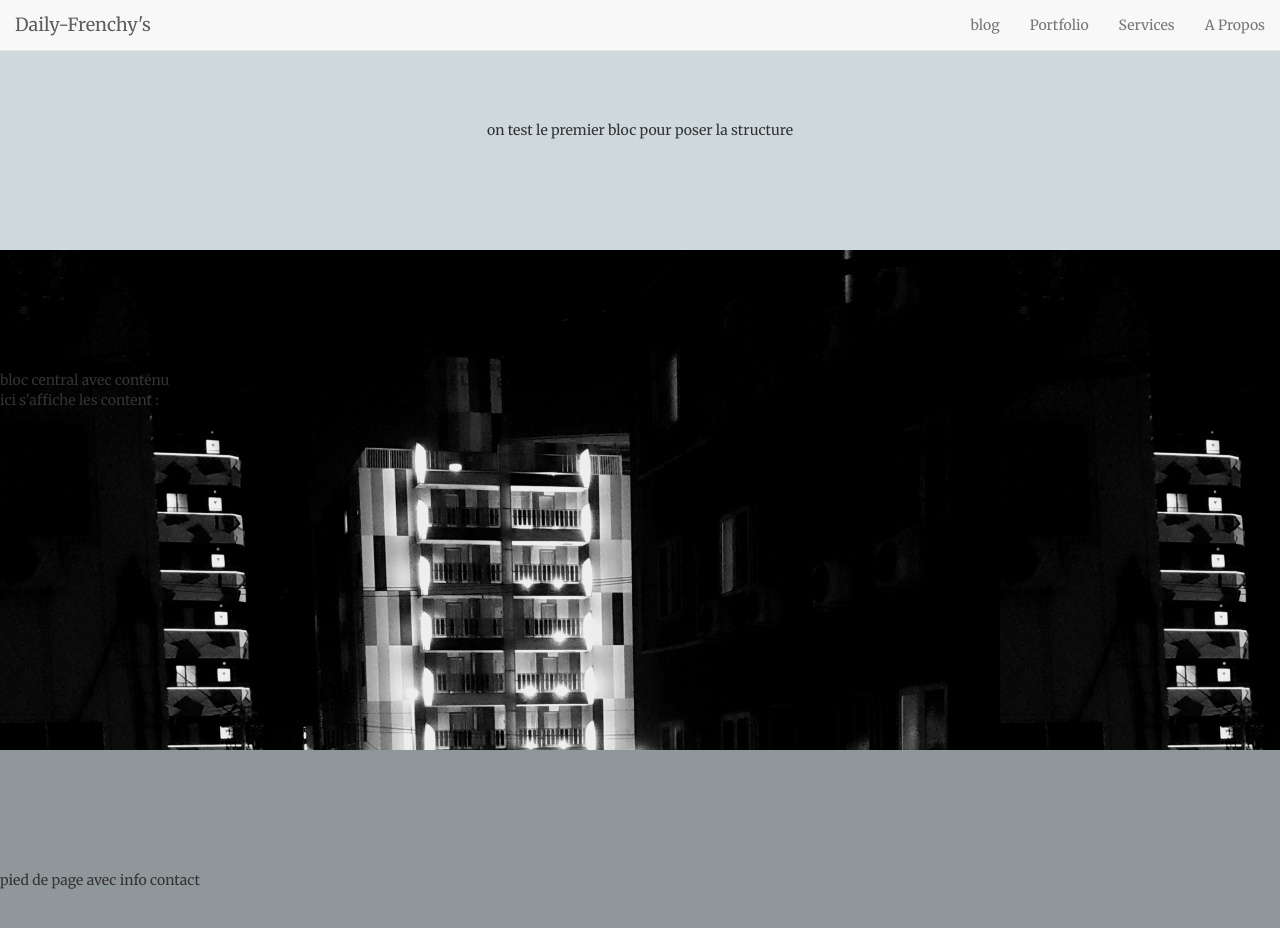
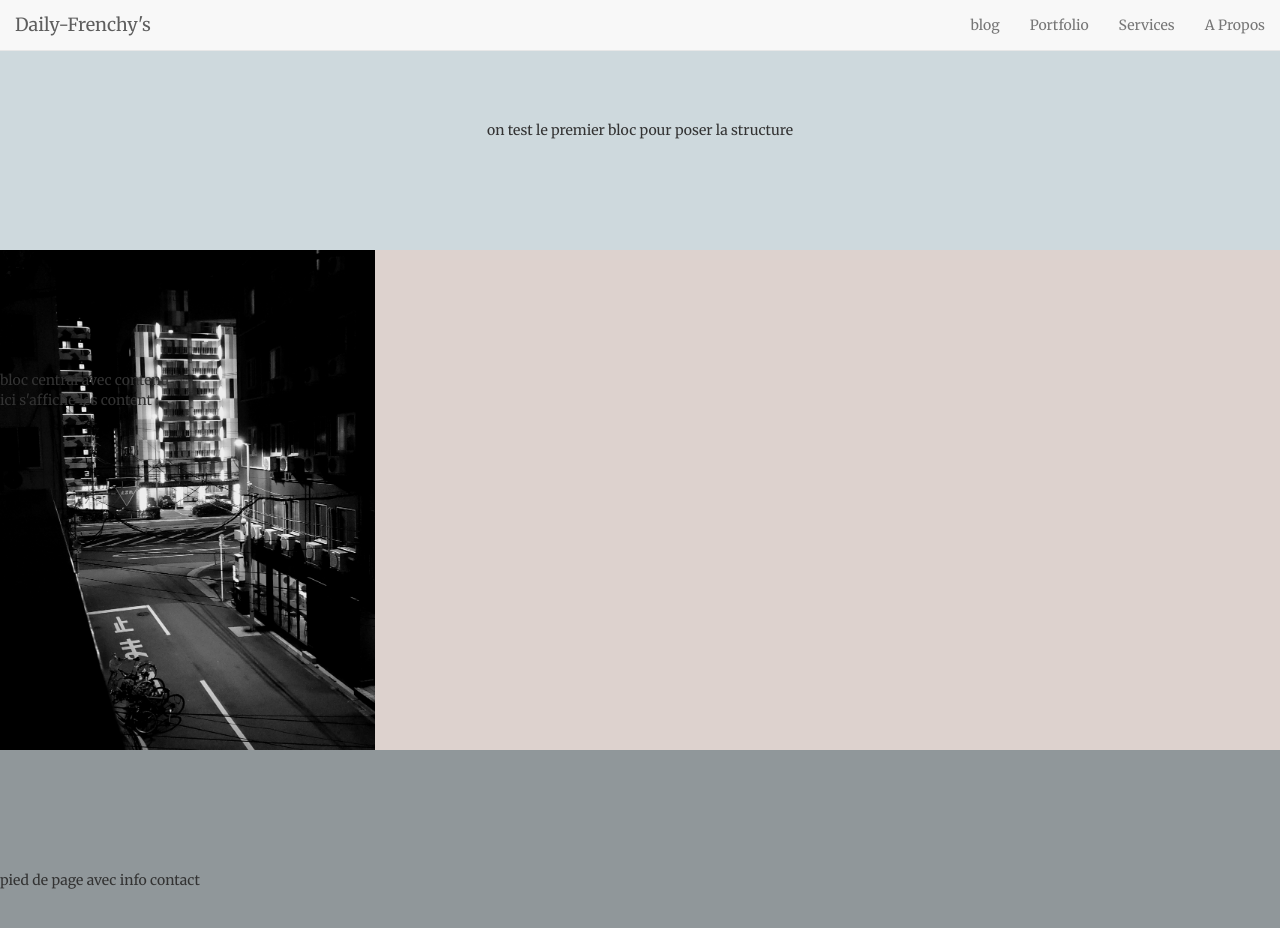
Before and after one commit to dailyfrenchy/news, a Jekyll site: the page built from index.html, in a window 1280 px wide and 1000 px high. Shown: the top 928 px of the window. Built offline with Jekyll 4.4.1, drawn with Linux system fonts in a browser that asks for light colours; some web fonts are replaced.

Commit message:
Update frenchy.css

```diff
--- a/css/frenchy.css
+++ b/css/frenchy.css
@@ -90,6 +90,8 @@ logo1 {
     min-height: auto;
     margin-top: 0;
     background-image: url("/img/default/daily-frenchys-logo1-1000x1300.jpg");
+	background-size: contain;
+	background-repeat: no-repeat;
     padding: 100px 0;
     width: 100%;
     height: 500px;
```
